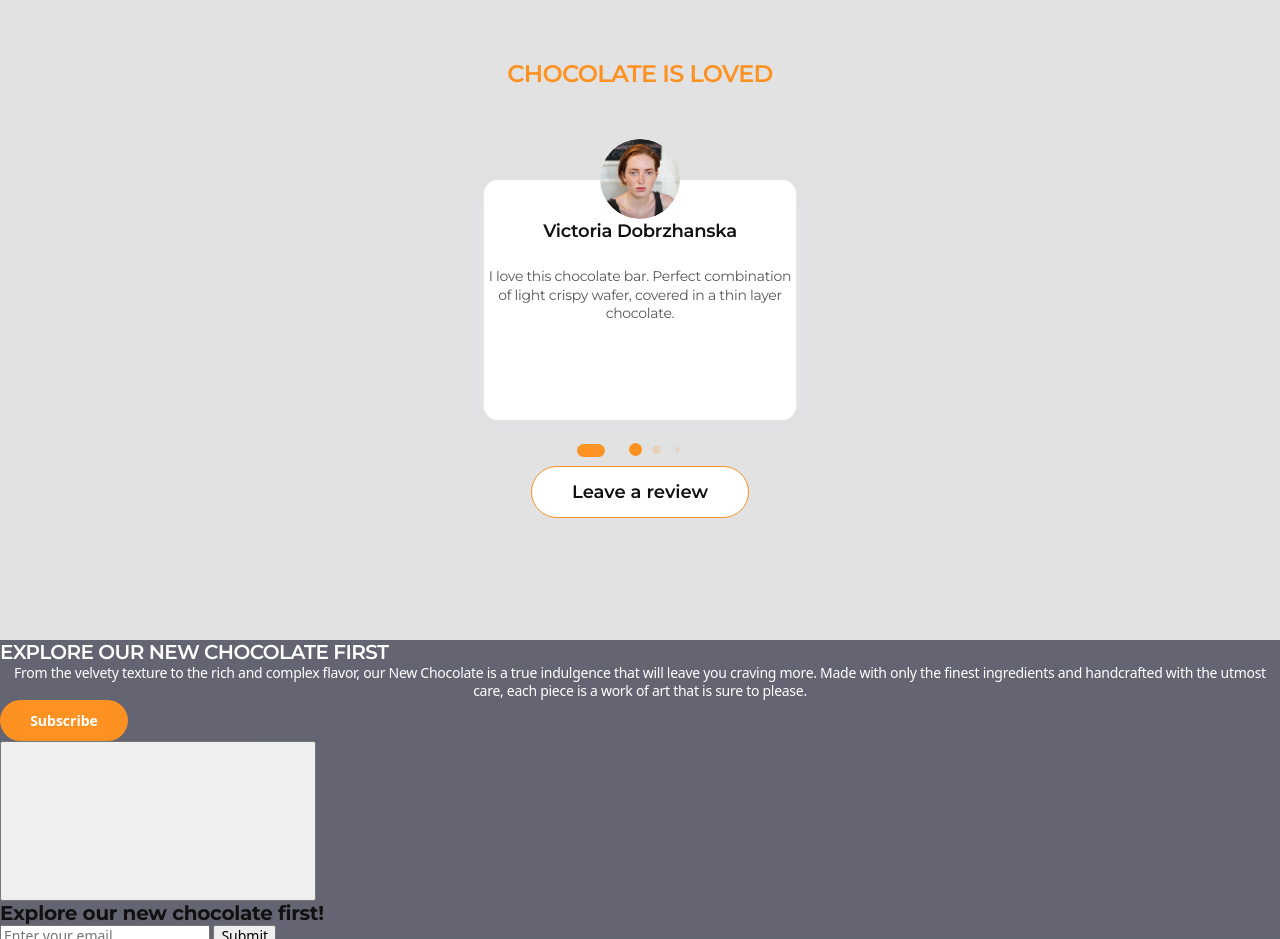
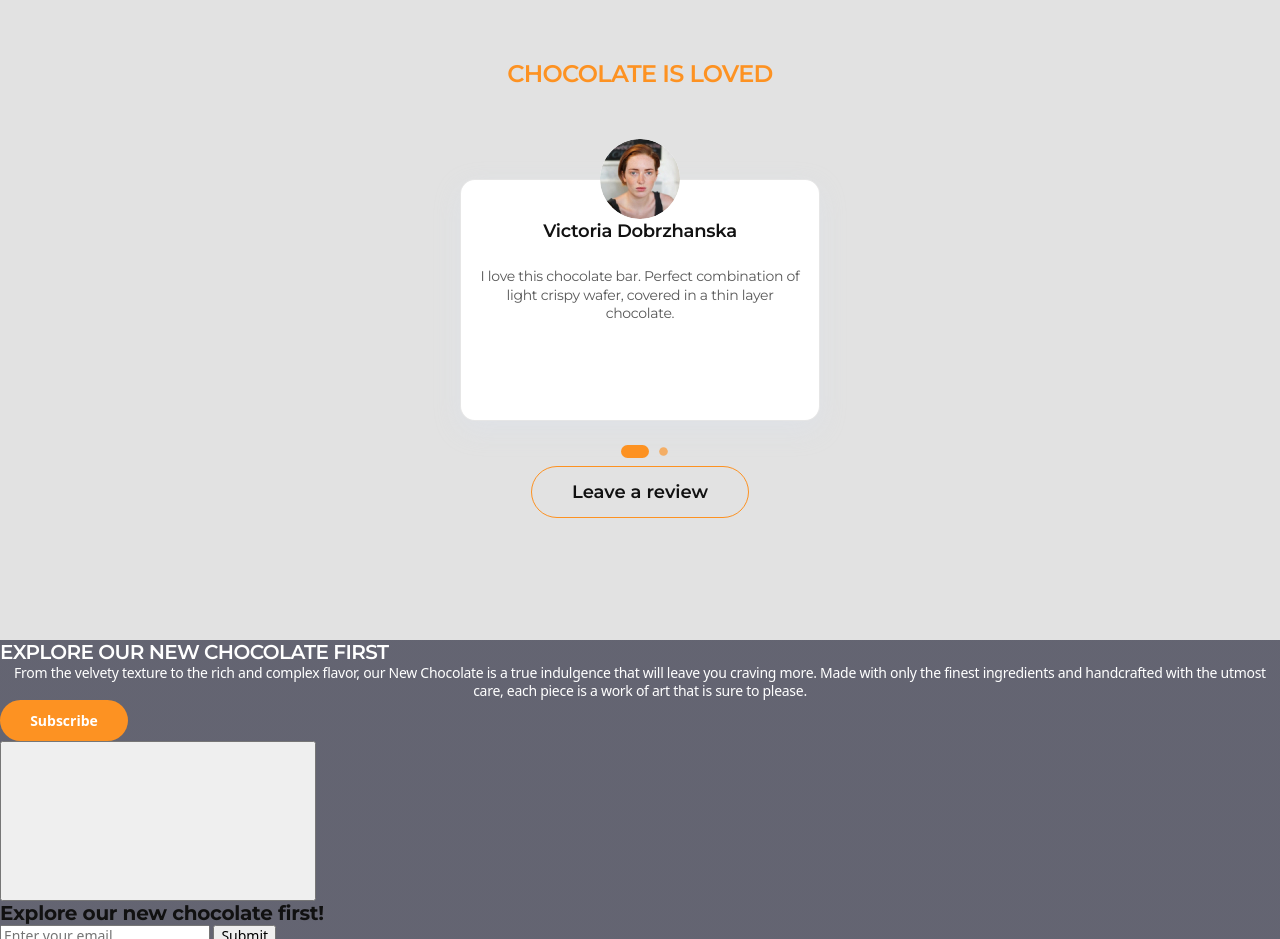
Before and after one commit to KatanES/Simply-Chocolate, a website built with Vite: page src/index.html in a window 1280 px wide. Shown: the part 4580-5519 px from the top of the page. Built offline with nearby package versions, Linux system fonts and the light colour scheme; files whose address does not match are found by name.

Commit message:
initial ed-six

```diff
--- a/src/css/reviews.css
+++ b/src/css/reviews.css
@@ -73,14 +73,14 @@
 
 .cards-direction{
     margin: 0 auto;
-    max-width: 312px;
+    /* max-width: 312px; */
     height: 72px;
     font-size: 14px;
     line-height: 1.29;
     text-align: center;
     letter-spacing: -0.02em;
     color: rgba(17, 17, 17, 0.7);
-
+    padding: 0 18px;
 }
 
 
@@ -100,15 +100,14 @@
 } */
 
 
-.is-loved-line {
+/* .is-loved-line {
     width: 28px;
     height: 13px;
     background-color: #FD9222;
     border-radius: 13px;
     position: absolute;
-
     left: 490px;
-}
+} */
 
 .is-loved-block {
     margin: 0 auto;
@@ -119,7 +118,7 @@
     font-weight: 600;
     line-height: 1.23;
     color: #111111;
-    background-color: #fff;
+    background-color: #e2e2e2;
     border: 1px solid #FD9222;
     cursor: pointer;
     transition: var(--semofor-button-grunt);
@@ -171,7 +170,14 @@
     line-height: 20px;
     font-size: 14px;
     background-color: #FD9222;
+    opacity: 0.65;
+}
 
+.image-slider .swiper-pagination-bullet-active {
+    opacity: 2;
+    background:  #FD9222;
+    width: 28px;
+    border-radius: 8px;
 }
 
 
@@ -221,6 +227,11 @@
         max-width: 335px;
         height: 202px;
         margin-bottom: 20px;
+
+    }
+
+    .cards-direction{
+        padding: 0 18px;
     }
 
     .is-loved-section {
@@ -236,10 +247,10 @@
         margin-bottom: 32px;
     }
 
-    .is-loved-line {
+    /* .is-loved-line {
         left: 90px;
         bottom: 72px;
-    }
+    } */
 
     .is-loved-button{
         font-size: 14px;
@@ -259,6 +270,10 @@
         margin-bottom: 32px;
     }
 
+    .cards-direction{
+        padding: 0 24px;
+    }
+
     .is-loved-section {
         max-width: 704px;
         height: 463px;
@@ -272,10 +287,10 @@
         margin-bottom: 50px;
     }
 
-    .is-loved-line {
+    /* .is-loved-line {
         left: 275px;
         bottom: 75px;
-    }
+    } */
 
     .is-loved-button{
         font-size: 18px;
@@ -296,6 +311,10 @@
         margin-bottom: 32px;
     }
 
+    .cards-direction{
+        padding: 0 16px;
+    }
+
     .is-loved-section {
         max-width: 1136px;
         height: 463px;
@@ -309,10 +328,10 @@
         margin-bottom: 50px;
     }
 
-    .is-loved-line {
+    /* .is-loved-line {
         left: 490px;
         bottom: 75px;
-    }
+    } */
 
     .is-loved-button{
         font-size: 18px;
--- a/src/index.html
+++ b/src/index.html
@@ -17,7 +17,7 @@
     />
     <link
       rel="stylesheet"
-      href="https://cdn.jsdelivr.net/npm/swiper@8/swiper-bundle.min.css"
+      href="https://cdn.jsdelivr.net/npm/swiper@9/swiper-bundle.min.css"
     />
     <link rel="stylesheet" href="./css/styles.css" />
   </head>
@@ -43,7 +43,7 @@
 
     <script type="module" src="./js/main.js"></script>
 
-    <script src="https://cdn.jsdelivr.net/npm/swiper@8/swiper-bundle.min.js"></script>
+    <script src="https://cdn.jsdelivr.net/npm/swiper@9/swiper-bundle.min.js"></script>
     <script src="./js/script.js"></script>
     <script src="./js/mobile-menu.js"></script>
   </body>
--- a/src/js/script.js
+++ b/src/js/script.js
@@ -1,18 +1,19 @@
 //ініціалізація Swiper
-new Swiper('.swiper-container', {
-  navigation: {
-    nextButton: '.swiper-button-next',
-    prevButton: '.swiper-button-prev',
-  },
-  pagination: {
-    el: '.swiper-pagination',
-    clickable: true,
+// new Swiper('.swiper-container', {
+//   navigation: {
+//     nextButton: '.swiper-button-next',
+//     prevButton: '.swiper-button-prev',
+//   },
+//   pagination: {
+//     el: '.swiper-pagination',
+    // clickable: true,
     //dynamicBullets: true,
     //slideToClickedSlide: true,
-  },
-  //безкінцево
-  loop: true,
-});
+//   },
+//   //безкінцево
+//   //loop: true,
+// });
+
 const swiper = new Swiper('.swiper', {
   navigation: {
     nextEl: '.swiper-button-next',
@@ -26,4 +27,33 @@ const swiper = new Swiper('.swiper', {
   },
   loop: true,
   speed: 1000,
-});
+  });
+
+// var swiper = new Swiper(".swiper", {
+//   effect: "flip",
+//   // grabCursor: true,
+//   pagination: {
+//     el: ".swiper-pagination",
+//   },
+//   navigation: {
+//     nextEl: ".swiper-button-next",
+//     prevEl: ".swiper-button-prev",
+//   },
+// });
+
+// var swiper = new Swiper(".mySwiper", {
+//   effect: "coverflow",
+//   grabCursor: true,
+//   centeredSlides: true,
+//   slidesPerView: "auto",
+//   coverflowEffect: {
+//     rotate: 50,
+//     stretch: 0,
+//     depth: 100,
+//     modifier: 1,
+//     slideShadows: true,
+//   },
+//   pagination: {
+//     el: ".swiper-pagination",
+//   },
+// });
--- a/src/partials/modal-review.html
+++ b/src/partials/modal-review.html
@@ -1,7 +1,7 @@
 <div class="backdrop-review is-hidden" data-modal>
   <div class="modal-review">
-    <button class="btn-modal-review-close" type="button" data-modal-close>
-      <svg class="btn-modal-review-close-icon" width="12" height="12">
+    <button type="button" class="btn-modal-review-close data-modal-close">
+        <svg class="btn-modal-review-close-icon" width="12" height="12">
         <use href="../img/icons.svg#i-close-button"></use>
       </svg>
     </button>
```
Also changed, not shown: src/css/modal-review.css (+7 -1 lines), src/partials/reviews.html (line endings or trailing spaces).
